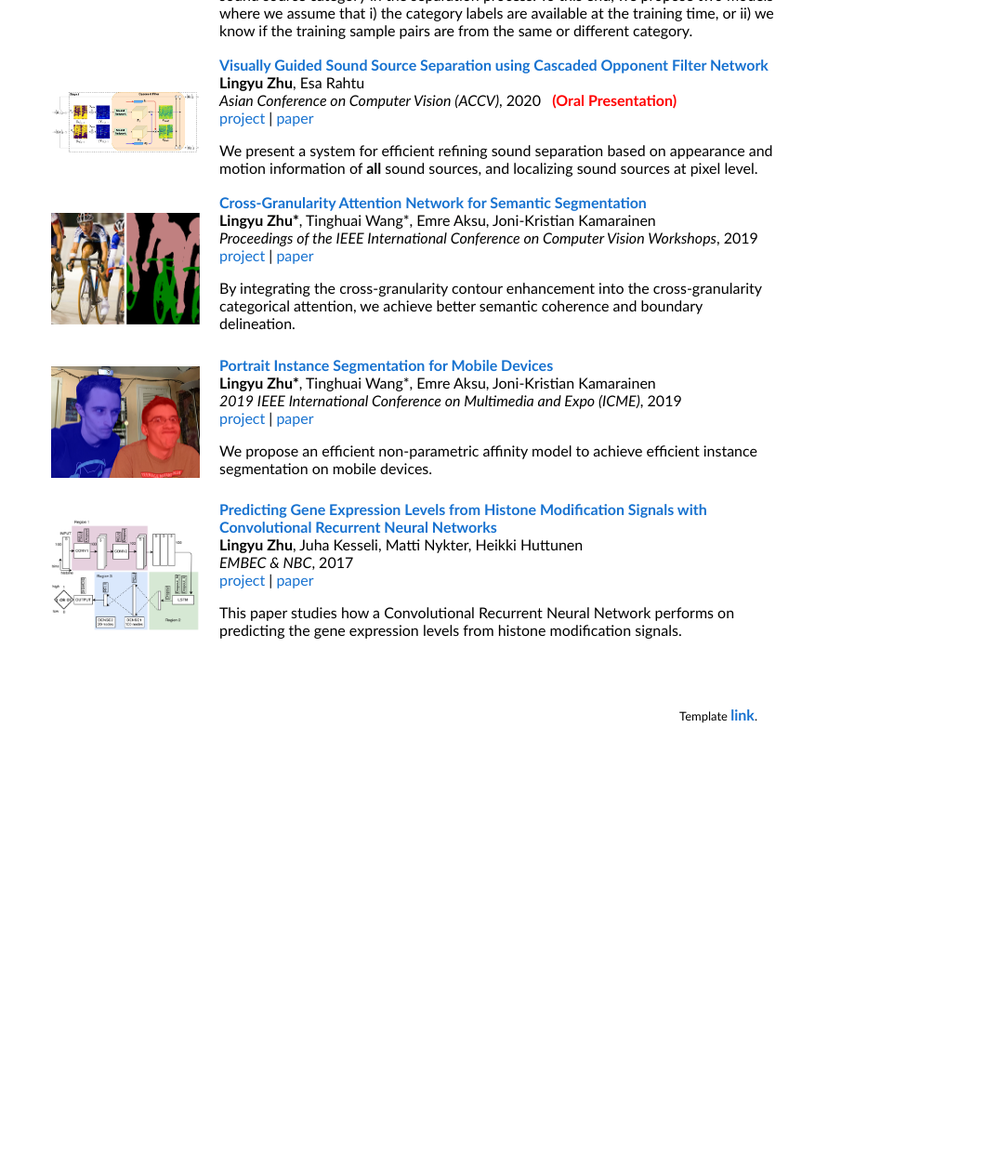
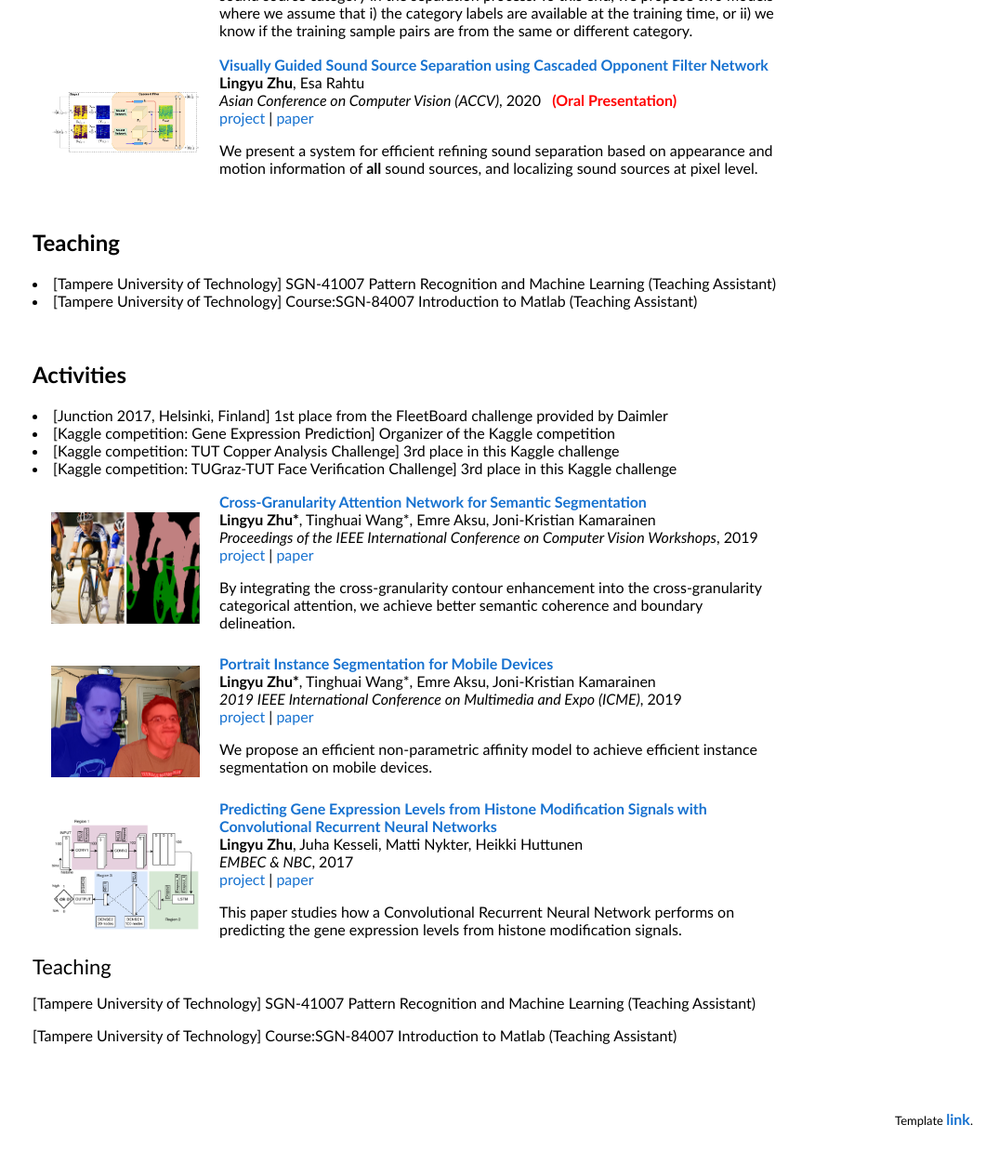
Before and after one commit to ly-zhu/ly-zhu.github.io, a Jekyll site: the page index.html, which Jekyll copies as it is, in a window 1280 px wide and 1400 px high, scrolled down 1038 px, cut to the strip 143-1395 px from the top of the window. Shown: the whole strip at 93% size, without its empty margins (205-1280 px from the left). Built offline with Jekyll 4.4.1, drawn with Linux system fonts in a browser that asks for light colours; before the commit the page ends 2003 px from its top, so only the background shows below that.

Commit message:
add teaching and activity

```diff
--- a/index.html
+++ b/index.html
@@ -259,6 +259,47 @@
       </tr>
     </tbody></tbody>
 
+    <!-- Teaching -->
+    <div class="container" style="margin-top: 0px;">
+    <a name="resource" style="visibility: hidden;"></a>
+        <div class="col-md-12">
+            <br><h2>Teaching</h2>
+            <div class="col-md-10" style="text-align: left; vertical-align: middle;">
+            <p align="justify">
+                <li>[Tampere University of Technology] SGN-41007 Pattern Recognition and Machine Learning (Teaching Assistant)</li>
+                <li>[Tampere University of Technology] Course:SGN-84007 Introduction to Matlab (Teaching Assistant)</li>
+            </p>
+          </div>
+        </div>
+    </div>
+
+    <!-- Activities -->
+    <div class="container" style="margin-top: 0px;">
+    <a name="activities" style="visibility: hidden;"></a>
+      <div class="col-md-12 content">
+        <br /><h2>Activities</h2>
+          <div class="col-md-10" style="text-align: middle; vertical-align: middle;">
+          <p align="justify">
+          <li> [Junction 2017, Helsinki, Finland] 1st place from the FleetBoard challenge provided by Daimler</li>
+          <li> [Kaggle competition: Gene Expression Prediction] Organizer of the Kaggle competition</li>
+          <li> [Kaggle competition: TUT Copper Analysis Challenge] 3rd place in this Kaggle challenge</li>
+          <li> [Kaggle competition: TUGraz-TUT Face Verification Challenge] 3rd place in this Kaggle challenge</li>
+          </p>
+       </div>
+      </div>
+    </div>
+
+    <table width="100%" align="center" border="0" cellspacing="0" cellpadding="0">
+      <tr>
+        <td width="100%" valign="middle">
+          <heading>Teaching</heading>
+        <p>[Tampere University of Technology] SGN-41007 Pattern Recognition and Machine Learning (Teaching Assistant)
+        </p>
+        <p>[Tampere University of Technology] Course:SGN-84007 Introduction to Matlab (Teaching Assistant)
+        </p>
+        </td>
+    </table>
+
     </table>
       <table width="100%" align="center" border="0" cellspacing="0" cellpadding="20">
         <tr>
```
